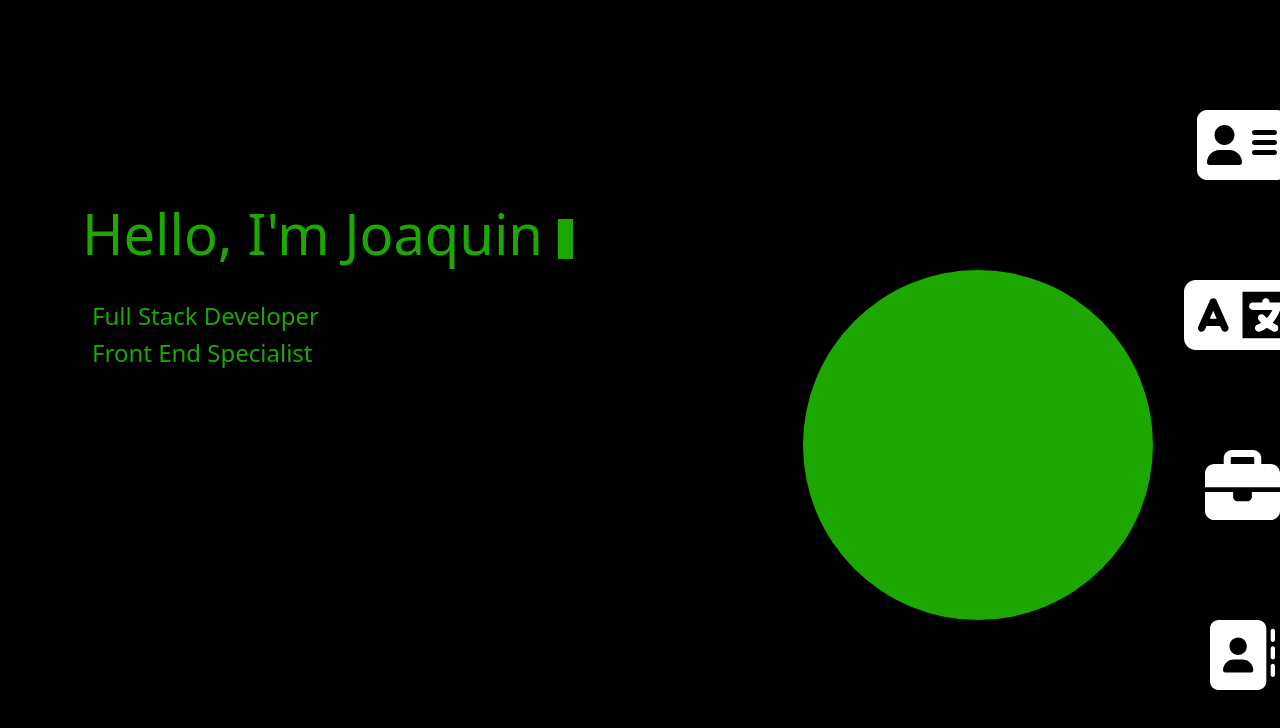
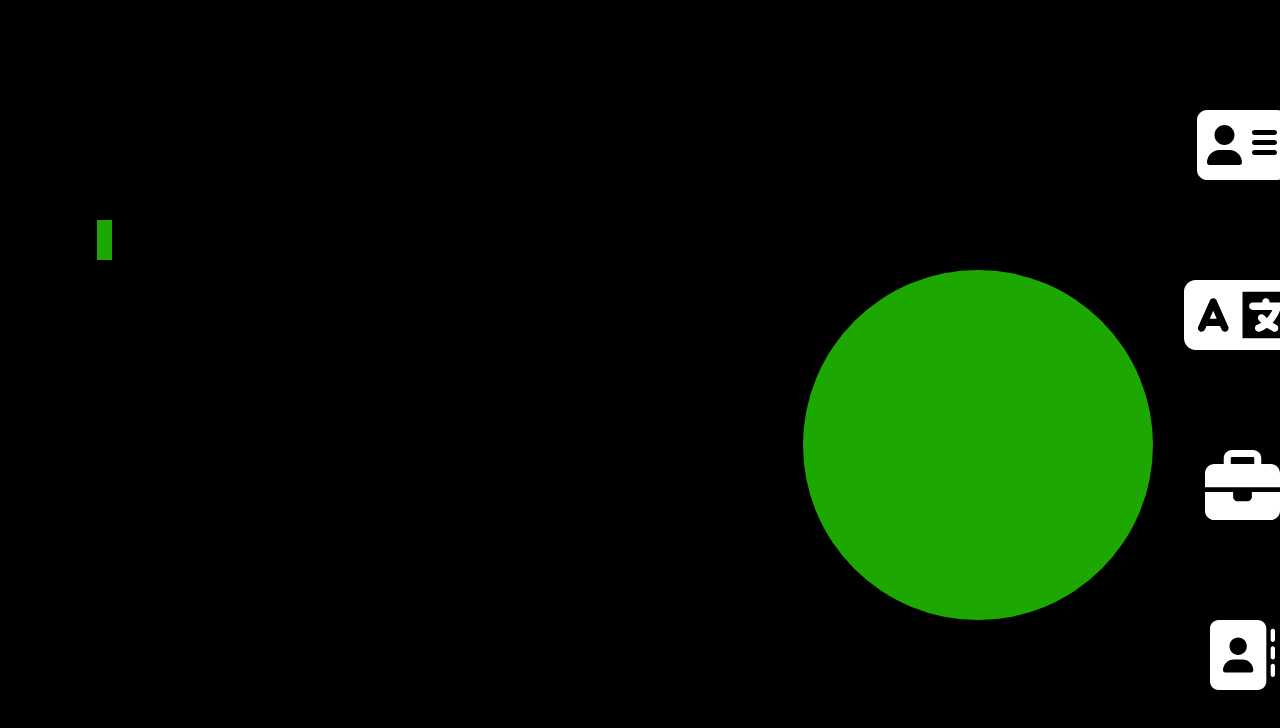
Before and after one commit to JoacoBonvechi/Portfolio-SPA, an Angular app: page / in a window 1280 px wide. Shown: the top 728 px of the page. Built offline with nearby package versions, Linux system fonts and the light colour scheme.

Commit message:
mati puto

```diff
--- a/src/app/app.component.html
+++ b/src/app/app.component.html
@@ -3,9 +3,10 @@
   <div class="row">
       <div class="d-flex align-items-center flex-wrap col-sm-12 col-md-7 text-presentacion-container">
           <div class="text-presentacion">
-              <div><h1 id="presentacion-title">Hello, I'm Joaquin</h1><div></div></div>
-              <h4 id="presentacion-text">Full Stack Developer</h4>
-              <h4 id="presentacion-text2">Front End Specialist</h4>
+              <div><h1 id="presentacion-title">
+              </h1><div></div></div>
+              <h4 id="presentacion-text"></h4>
+              <h4 id="presentacion-text2"></h4>
           </div>
       </div>
       <div id="photo-section" class="photo-section d-flex justify-content-end align-items-center col-sm-12 col-md-5">
--- a/src/app/app.component.ts
+++ b/src/app/app.component.ts
@@ -1,4 +1,4 @@
-import { Component } from '@angular/core';
+import { Component, OnInit} from '@angular/core';
 
 @Component({
   selector: 'app-root',
@@ -8,4 +8,10 @@ import { Component } from '@angular/core';
 export class AppComponent {
   title = 'portfolio';
 
+  texto :string= ""
+  maquina2 = document.getElementById('presentacion-text')
+  maquina3 = document.getElementById('presentacion-text2')
+
+
+
 }
```
